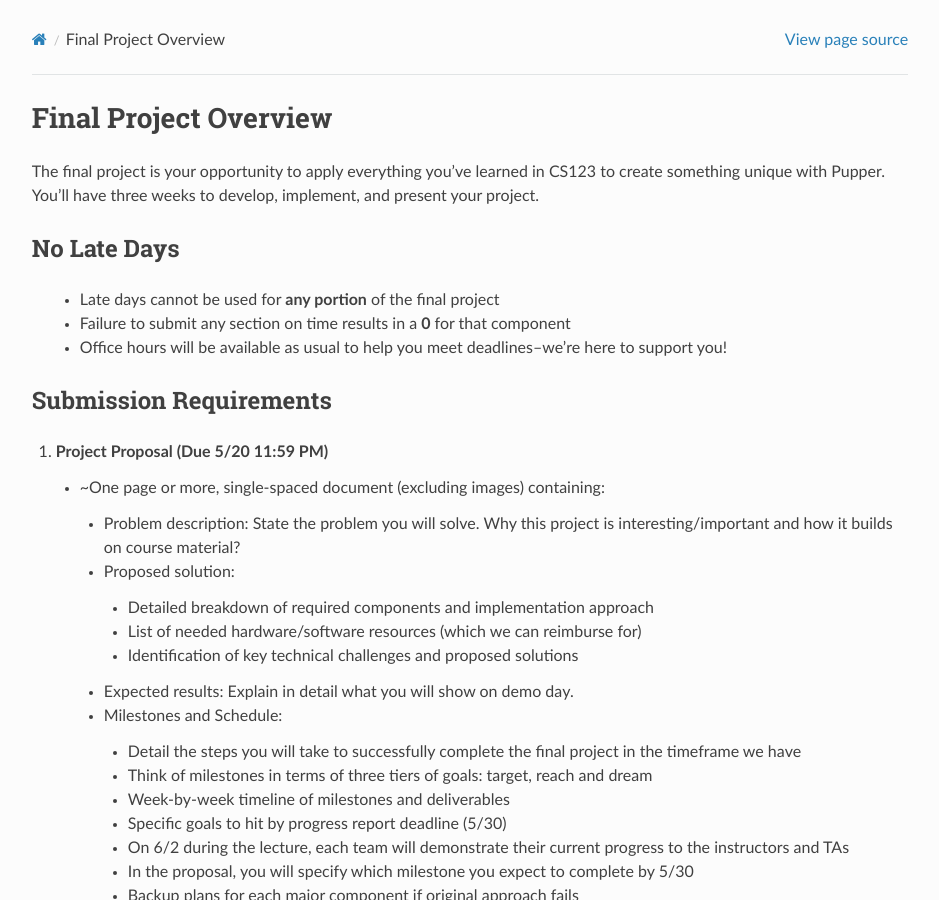
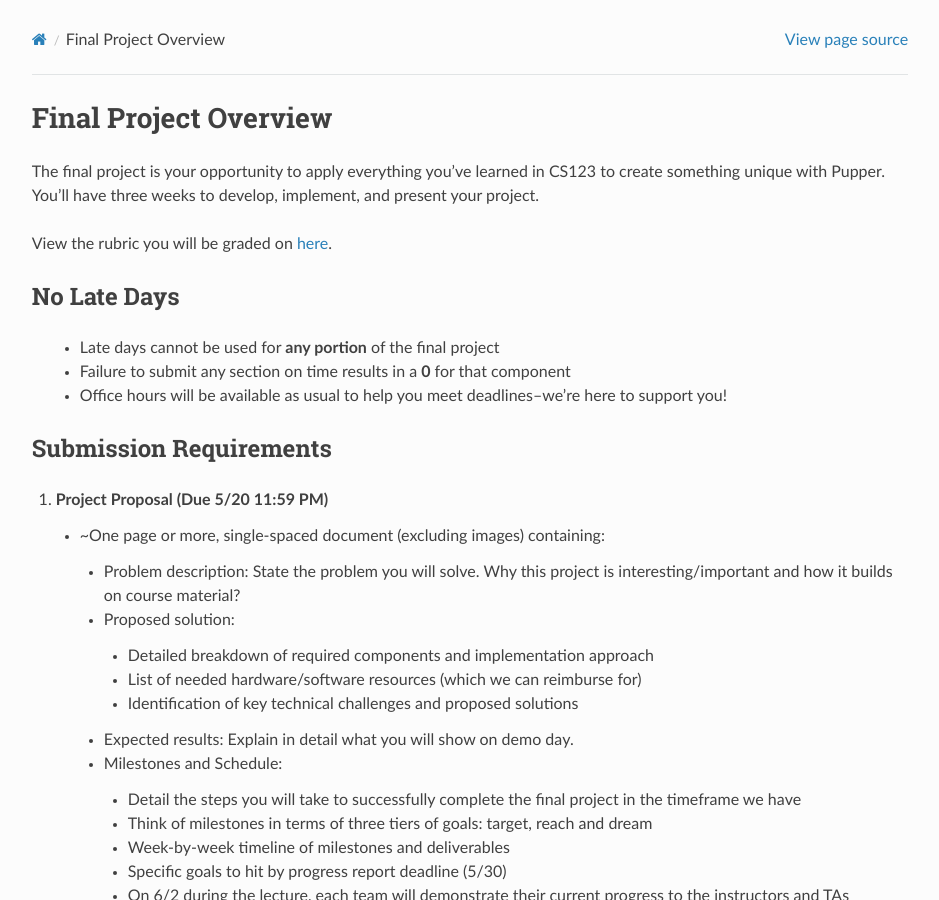
Before and after one commit to cs123-stanford/cs123-stanford, a Sphinx documentation site: the page built from docs/schedule/final-project/final_project_overview.rst, in a window 1280 px wide and 900 px high. Shown: the whole window, without its empty margins (320-1259 px from the left). Built offline with Sphinx 7.4.7 and the Read the Docs theme 3.1.0, drawn with Linux system fonts in a browser that asks for light colours.

Commit message:
Update rubric

```diff
--- a/docs/schedule/final-project/final_project_overview.rst
+++ b/docs/schedule/final-project/final_project_overview.rst
@@ -2,6 +2,8 @@
 =====================
 
 The final project is your opportunity to apply everything you've learned in CS123 to create something unique with Pupper. You'll have three weeks to develop, implement, and present your project.
+
+View the rubric you will be graded on `here <https://docs.google.com/document/d/1JdIppC1S4bj4yeZbd9zm9Q1xBVgj7ydUSrw18KlayaI/edit?usp=sharing>`_.
 
 No Late Days
 ------------
```
